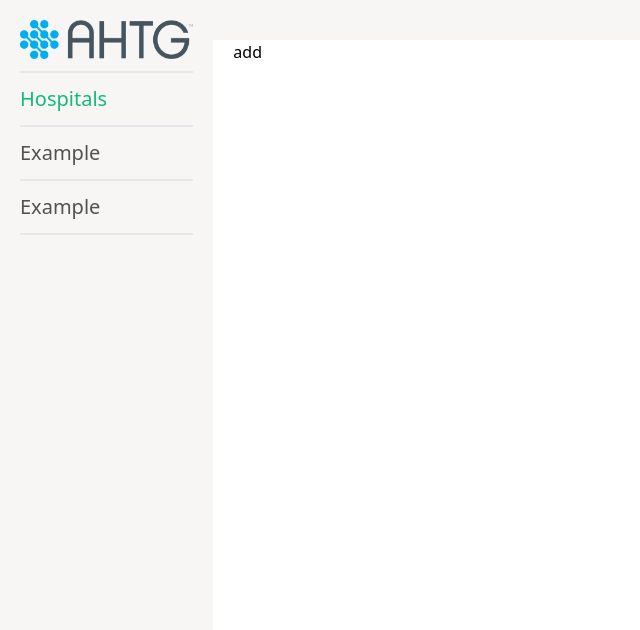
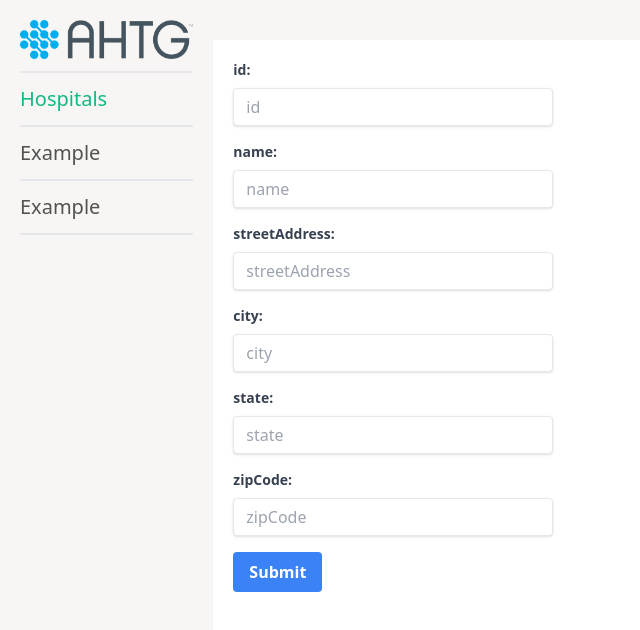
Before and after one commit to jamesroyston/admin-example, a React app: page /hospitals/all in a window 1280 px wide. Both pictures are taken after a click on the button "Add". Shown: the top 630 px of the page, without its empty margins (0-640 px from the left). Built offline with nearby package versions, Linux system fonts and the light colour scheme.

Commit message:
implement add form

```diff
--- a/src/App.tsx
+++ b/src/App.tsx
@@ -1,4 +1,4 @@
-import React, { useReducer } from "react";
+import React, { useMemo, useReducer } from "react";
 import "@src/tailwind.css";
 
 import { Header } from "@src/components/header";
@@ -29,10 +29,7 @@ export const App = () => {
   const store = {
     hospitals: [hospitalState],
   };
-  // TODO: need better name
-  const dispatch = {
-    hospitals: [hospitalDispatch],
-  };
+  const dispatch = useMemo(() => ({ hospitals: [hospitalDispatch] }), []);
 
   return (
     <DispatchContext.Provider value={dispatch}>
--- a/src/components/header.tsx
+++ b/src/components/header.tsx
@@ -16,7 +16,7 @@ export const Header = () => {
   const location = useLocation();
   let title: string;
   let buttonText: string;
-  let handleClick: () => void;
+  let handleClick: () => void = () => {};
 
   switch (true) {
     case !!matchPath(location.pathname, {
--- a/src/components/tabs.tsx
+++ b/src/components/tabs.tsx
@@ -32,7 +32,7 @@ export const Tabs = () => {
     <div className="border-t-2">
       {tabs.map((tab, index) => (
         <div
-          key={tab.title}
+          key={`${tab.title}_${index}`}
           className={`${containerClassNames} ${cx(
             selected !== index ? "text-neutral-600" : "text-emerald-500"
           )}`}
--- a/src/features/hospital-management/add.tsx
+++ b/src/features/hospital-management/add.tsx
@@ -1,3 +1,100 @@
-import React from "react";
+import React, { useState } from "react";
+import { useHistory } from "react-router-dom";
+import { addHospital } from "@src/reducers/hospitals/actions";
+import { useDispatch } from "@src/store";
+import { HOSPITALS } from "@src/reducers/constants";
+import { DETAILS_PATH } from "@src/routes";
 
-export const Add = () => <div>add</div>;
+export const Add = () => {
+  const [id, setId] = useState("");
+  const [name, setName] = useState("");
+  const [streetAddress, setStreetAddress] = useState("");
+  const [city, setCity] = useState("");
+  const [stateCode, setStateCode] = useState("");
+  const [zipCode, setZipCode] = useState("");
+  const [showError, setShowError] = useState(false);
+
+  // @ts-ignore
+  const [dispatch] = useDispatch(HOSPITALS);
+
+  const history = useHistory();
+
+  const inputFields = [
+    { key: "id", validationRequired: true },
+    { key: "name", validationRequired: true },
+    { key: "streetAddress", validationRequired: false },
+    { key: "city", validationRequired: false },
+    { key: "state", validationRequired: false },
+    { key: "zipCode", validationRequired: false },
+  ];
+
+  const inputGetters = [id, name, streetAddress, city, stateCode, zipCode];
+
+  const inputSetters = [
+    setId,
+    setName,
+    setStreetAddress,
+    setCity,
+    setStateCode,
+    setZipCode,
+  ];
+
+  const handleSubmit = () => {
+    if (!id || !name) {
+      setShowError(true);
+      return;
+    }
+    dispatch(
+      addHospital({
+        id: parseInt(id),
+        name,
+        streetAddress,
+        city,
+        state: stateCode,
+        zipCode: parseInt(zipCode || "0"),
+      })
+    );
+    return history.push(`${DETAILS_PATH}/${id}`);
+  };
+
+  const renderError = (key: string) => (
+    <div className="text-red-500 text-xs italic">
+      {key} is a required field.
+    </div>
+  );
+
+  return (
+    <div className="pt-5 w-full max-w-xs">
+      {showError && !id && renderError("Id")}
+      {showError && !name && renderError("Name")}
+      <form
+        onSubmit={(e) => {
+          e.preventDefault();
+          handleSubmit();
+        }}
+      >
+        {inputFields.map(({ key, validationRequired }, index) => (
+          <div key={key} className="mb-4">
+            <label className="block text-gray-700 text-sm font-bold mb-2">
+              {key}:
+            </label>
+            <input
+              value={inputGetters[index]}
+              // @ts-ignore
+              onChange={(e) => inputSetters[index](e.target.value)}
+              className="shadow appearance-none border rounded w-full py-2 px-3 text-gray-700 leading-tight focus:outline-none focus:shadow-outline"
+              type={key === "id" || key === "zipCode" ? "number" : "text"}
+              placeholder={key}
+            />
+          </div>
+        ))}
+        <button
+          className="bg-blue-500 hover:bg-blue-700 text-white font-bold py-2 px-4 rounded focus:outline-none focus:shadow-outline"
+          type="submit"
+        >
+          Submit
+        </button>
+      </form>
+    </div>
+  );
+};
--- a/src/features/hospital-management/all.tsx
+++ b/src/features/hospital-management/all.tsx
@@ -18,13 +18,6 @@ import { useDispatch } from "@src/store";
 
 export function All() {
   const history = useHistory();
-  // @ts-ignore symbol.iterator
-  // const [state] = useSelector(HOSPITALS);
-  // @ts-ignore symbol.iterator
-  const [dispatch] = useDispatch(HOSPITALS);
-
-  // const getHospitals = (): Hospital[] => Array.from(state.values());
-
   const hospitals = useSortedState(HOSPITALS) as Hospital[];
 
   const goToDetails = (id: number) => history.push(`${DETAILS_PATH}/${id}`);
@@ -33,7 +26,7 @@ export function All() {
     <div className="flex-col">
       {hospitals.map((h, i) => (
         // @ts-ignore
-        <ListItem>
+        <ListItem key={`${h.name}_${i}`}>
           <span className="cursor-pointer" onClick={() => goToDetails(h.id)}>
             {h.name}
           </span>
--- a/src/reducers/hospitals/index.ts
+++ b/src/reducers/hospitals/index.ts
@@ -18,6 +18,7 @@ export function hospitalReducer(
     case ADD_HOSPITAL: {
       let map = new Map(state);
       map.set(action.payload.id, Hospital.fromAPIResponse(action.payload));
+      console.log(action.payload);
       return map;
     }
     case DELETE_HOSPITAL: {
```
Also changed, not shown: src/components/button.tsx (deleted).
